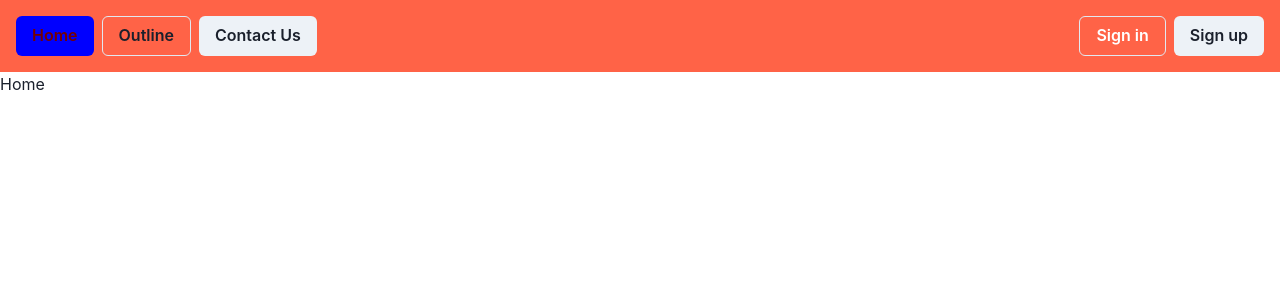
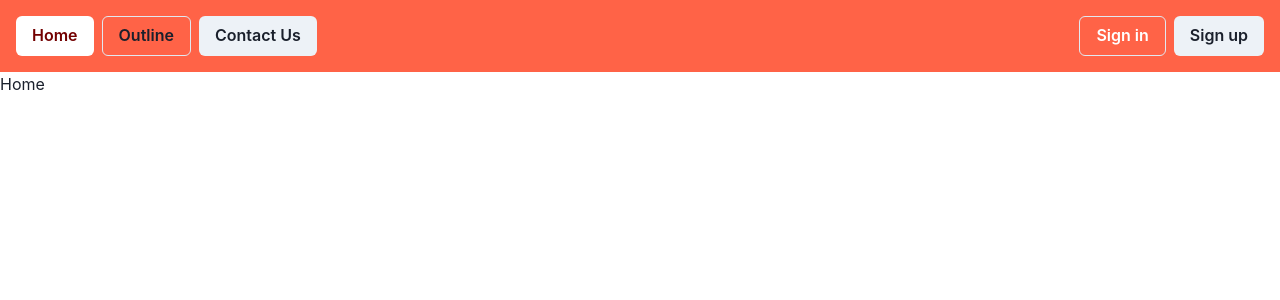
Before and after one commit to cyrll29/harum-ph-website, a Next.js app: page / in a window 1280 px wide. Shown: the top 300 px of the page. Built offline with nearby package versions, Linux system fonts and the light colour scheme.

Commit message:
test merge restrictions

```diff
--- a/src/components/Navbar.js
+++ b/src/components/Navbar.js
@@ -11,7 +11,7 @@ const Navbar = () => {
   return (
     <Flex direction='row' justifyContent='space-between' background="tomato" padding={4}>
       <Box display={'flex'} flexDirection={'row'} columnGap={2}>
-        <Button background="blue" onClick={() => router.push('/')} color="text.secondary">Home</Button>
+        <Button bg={{ base: 'text.secondary', md: 'text.default', lg: 'text.white' }} onClick={() => router.push('/')} color="text.secondary">Home</Button>
         <Button variant="outline">Outline</Button>
         <Button>Contact Us</Button>
       </Box>
--- a/src/theme.js
+++ b/src/theme.js
@@ -1,7 +1,7 @@
 import { extendTheme } from "@chakra-ui/react";
+import { color } from "framer-motion";
 
 const theme = extendTheme({
-  semanticTokens: {
   colors: {
     error: 'red.500',
     text: {
@@ -11,6 +11,13 @@ const theme = extendTheme({
       _dark: '#730000',
     },
   },
+  breakpoints: {
+    base: '0em',
+    sm: '30em',
+    md: '48em',
+    lg: '62em',
+    xl: '80em',
+    '2xl': '96em',
   },
 })
 
```
Lines whose indentation alone changed are shown as unchanged.
